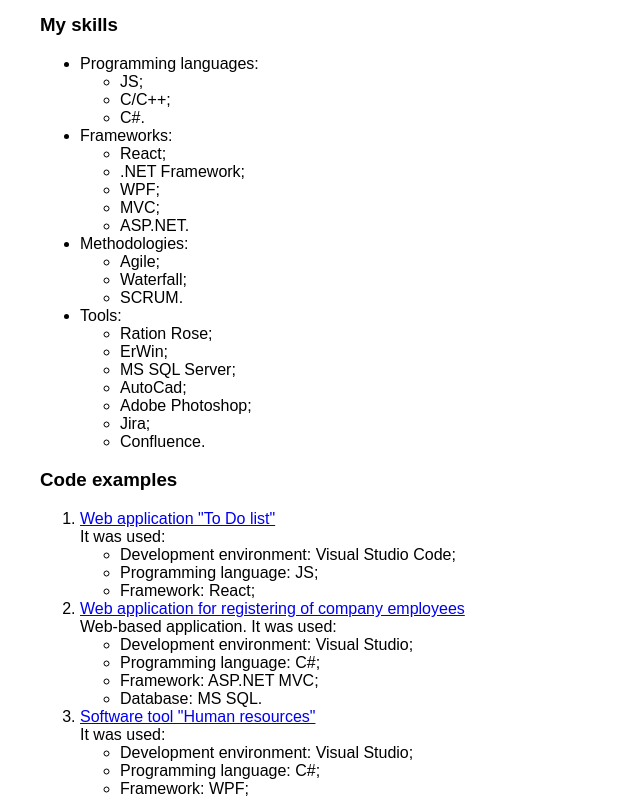
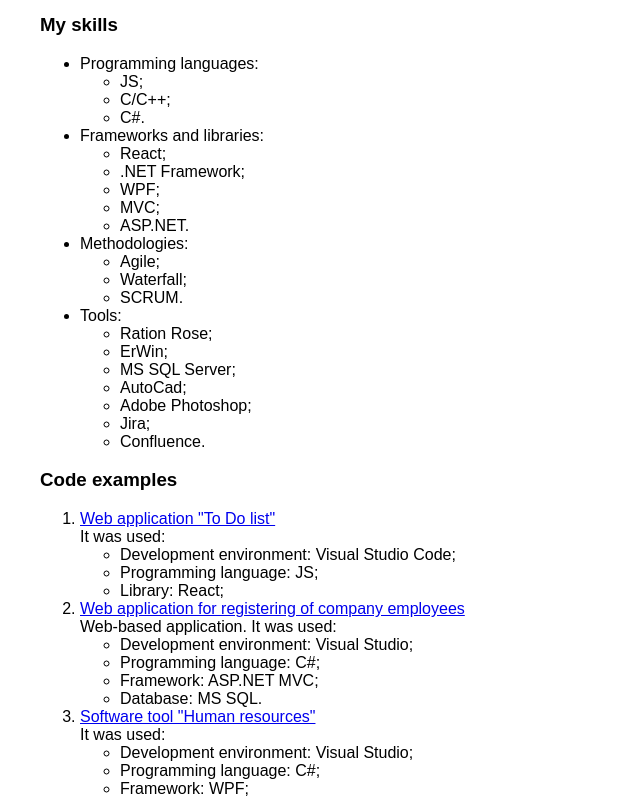
Before and after one commit to YauhKaz/rsschool-cv, a plain HTML site: page index.html in a window 1280 px wide. Shown: the part 680-1480 px from the top of the page, without its empty margins (0-640 px from the left). Drawn offline with Linux system fonts and the light colour scheme.

Commit message:
Update index.html

```diff
--- a/index.html
+++ b/index.html
@@ -49,7 +49,7 @@
                                 <li> C#.</li>
                             </ul>
                         </li>
-                        <li>Frameworks:
+                        <li>Frameworks and libraries:
                             <ul>
                                 <li>React;</li>
                                 <li>.NET Framework;</li>
@@ -87,7 +87,7 @@
                             <ul>
                                 <li>Development environment: Visual Studio Code;</li>
                                 <li>Programming language: JS;</li>
-                                <li>Framework: React;</li>
+                                <li>Library: React;</li>
                             </ul>
                     </li>
                     <li>
```
